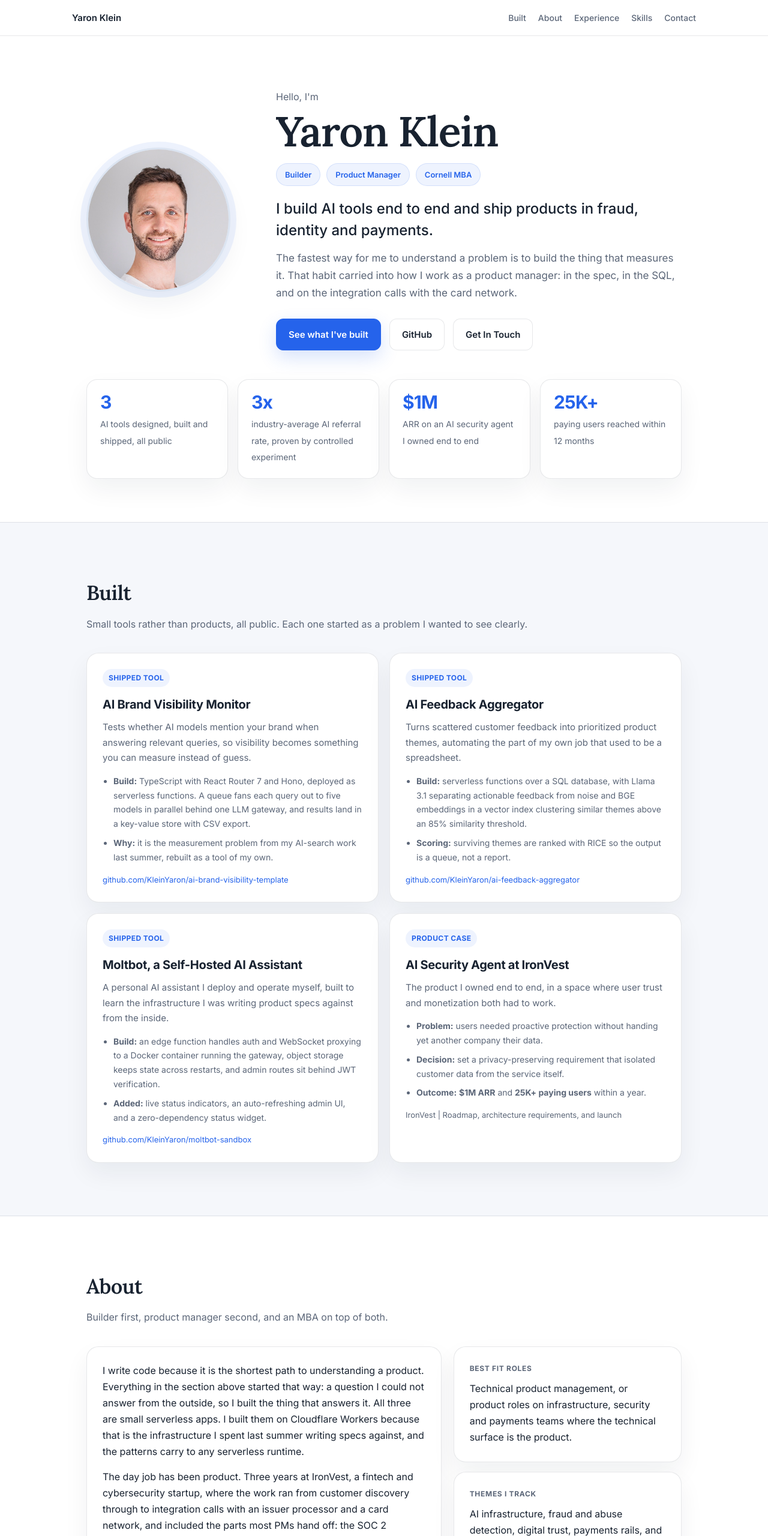
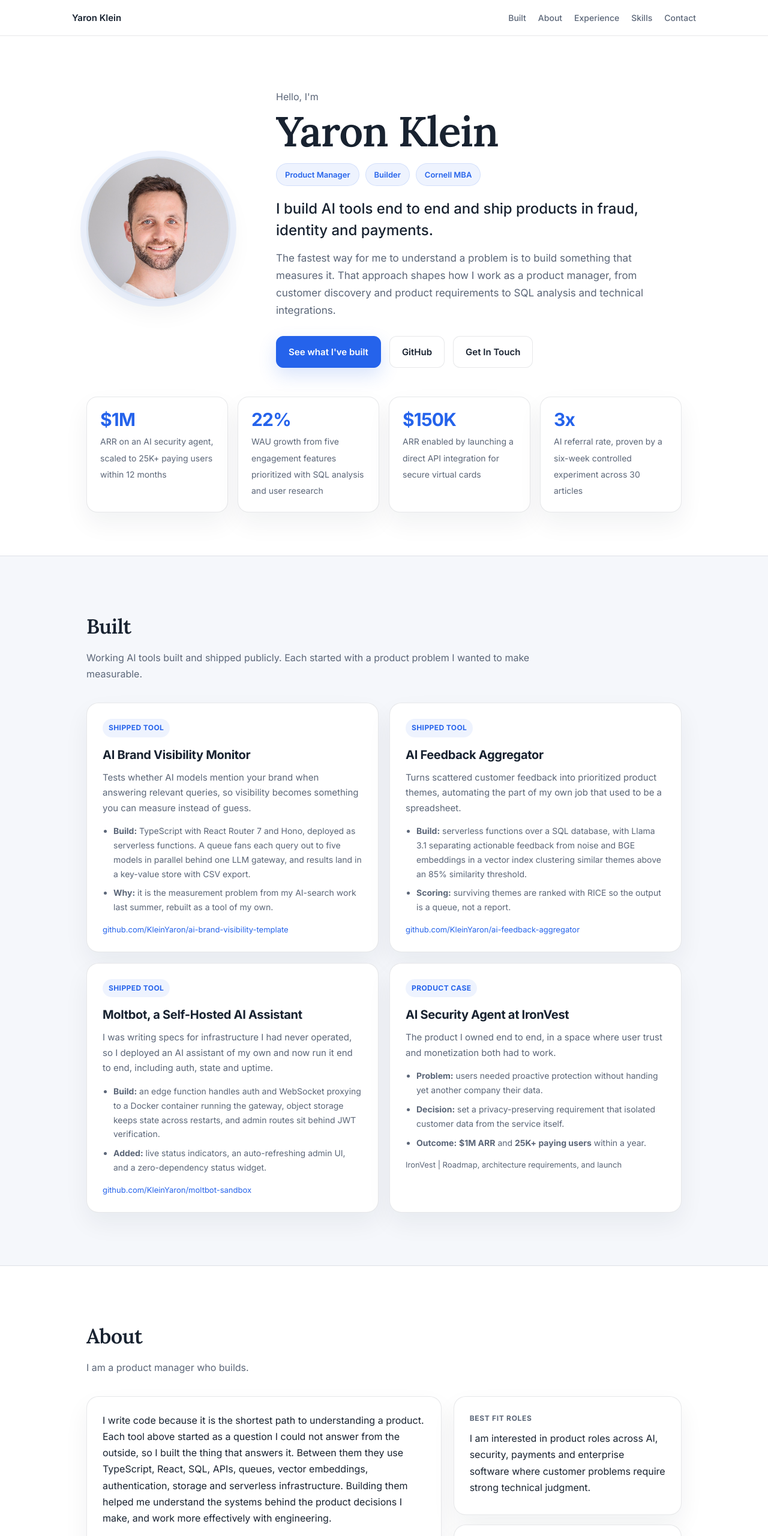
Before and after one commit to KleinYaron/KleinYaron.github.io, a plain HTML site: page index.html in a window 1280 px wide. Shown: the top 2560 px of the page at 60% size. Drawn offline with Linux system fonts and the light colour scheme.

Commit message:
Lead with product manager; replace highlight cards with outcome metrics

```diff
--- a/index.html
+++ b/index.html
@@ -3,8 +3,8 @@
 <head>
   <meta charset="UTF-8" />
   <meta name="viewport" content="width=device-width, initial-scale=1.0" />
-  <title>Yaron Klein | Builder and Product Manager</title>
-  <meta name="description" content="Yaron Klein builds AI tools end to end and ships products in fraud, identity and payments. Cornell MBA 2027." />
+  <title>Yaron Klein | Product Manager and Builder</title>
+  <meta name="description" content="Yaron Klein is a product manager who builds, across AI, security, fraud, identity and payments. Cornell MBA 2027." />
   <link rel="preconnect" href="https://fonts.googleapis.com" />
   <link rel="preconnect" href="https://fonts.gstatic.com" crossorigin />
   <link href="https://fonts.googleapis.com/css2?family=Inter:wght@300;400;500;600;700&family=Lora:wght@400;600&display=swap" rel="stylesheet" />
@@ -431,12 +431,12 @@
             <div class="eyebrow">Hello, I'm</div>
             <h1>Yaron Klein</h1>
             <div class="pill-row">
+              <span class="pill">Product Manager</span>
               <span class="pill">Builder</span>
-              <span class="pill">Product Manager</span>
               <span class="pill">Cornell MBA</span>
             </div>
             <p class="hero-sub">I build AI tools end to end and ship products in fraud, identity and payments.</p>
-            <p class="hero-copy">The fastest way for me to understand a problem is to build the thing that measures it. That habit carried into how I work as a product manager: in the spec, in the SQL, and on the integration calls with the card network.</p>
+            <p class="hero-copy">The fastest way for me to understand a problem is to build something that measures it. That approach shapes how I work as a product manager, from customer discovery and product requirements to SQL analysis and technical integrations.</p>
             <div class="cta-row">
               <a class="btn primary" href="#built">See what I've built</a>
               <a class="btn" href="https://github.com/KleinYaron" target="_blank">GitHub</a>
@@ -446,10 +446,10 @@
         </div>
 
         <div class="proof-grid">
-          <div class="proof"><strong>3</strong><span>AI tools designed, built and shipped, all public</span></div>
-          <div class="proof"><strong>3x</strong><span>industry-average AI referral rate, proven by controlled experiment</span></div>
-          <div class="proof"><strong>$1M</strong><span>ARR on an AI security agent I owned end to end</span></div>
-          <div class="proof"><strong>25K+</strong><span>paying users reached within 12 months</span></div>
+          <div class="proof"><strong>$1M</strong><span>ARR on an AI security agent, scaled to 25K+ paying users within 12 months</span></div>
+          <div class="proof"><strong>22%</strong><span>WAU growth from five engagement features prioritized with SQL analysis and user research</span></div>
+          <div class="proof"><strong>$150K</strong><span>ARR enabled by launching a direct API integration for secure virtual cards</span></div>
+          <div class="proof"><strong>3x</strong><span>AI referral rate, proven by a six-week controlled experiment across 30 articles</span></div>
         </div>
       </div>
     </section>
@@ -458,7 +458,7 @@
       <div class="container">
         <div class="section-head">
           <h2>Built</h2>
-          <p>Small tools rather than products, all public. Each one started as a problem I wanted to see clearly.</p>
+          <p>Working AI tools built and shipped publicly. Each started with a product problem I wanted to make measurable.</p>
         </div>
         <div class="grid-2">
           <div class="card project">
@@ -486,7 +486,7 @@
           <div class="card project">
             <div class="tag">Shipped tool</div>
             <h3>Moltbot, a Self-Hosted AI Assistant</h3>
-            <p>A personal AI assistant I deploy and operate myself, built to learn the infrastructure I was writing product specs against from the inside.</p>
+            <p>I was writing specs for infrastructure I had never operated, so I deployed an AI assistant of my own and now run it end to end, including auth, state and uptime.</p>
             <ul>
               <li><strong>Build:</strong> an edge function handles auth and WebSocket proxying to a Docker container running the gateway, object storage keeps state across restarts, and admin routes sit behind JWT verification.</li>
               <li><strong>Added:</strong> live status indicators, an auto-refreshing admin UI, and a zero-dependency status widget.</li>
@@ -513,18 +513,18 @@
       <div class="container">
         <div class="section-head">
           <h2>About</h2>
-          <p>Builder first, product manager second, and an MBA on top of both.</p>
+          <p>I am a product manager who builds.</p>
         </div>
         <div class="about-grid">
           <div class="card">
-            <p>I write code because it is the shortest path to understanding a product. Everything in the section above started that way: a question I could not answer from the outside, so I built the thing that answers it. All three are small serverless apps. I built them on Cloudflare Workers because that is the infrastructure I spent last summer writing specs against, and the patterns carry to any serverless runtime.</p>
+            <p>I write code because it is the shortest path to understanding a product. Each tool above started as a question I could not answer from the outside, so I built the thing that answers it. Between them they use TypeScript, React, SQL, APIs, queues, vector embeddings, authentication, storage and serverless infrastructure. Building them helped me understand the systems behind the product decisions I make, and work more effectively with engineering.</p>
             <p>The day job has been product. Three years at IronVest, a fintech and cybersecurity startup, where the work ran from customer discovery through to integration calls with an issuer processor and a card network, and included the parts most PMs hand off: the SOC 2 program, the BI pipelines, the architecture decision about what the service is allowed to see.</p>
             <p>This past summer I was an MBA product manager intern on <strong>Cloudflare's</strong> Web Integrity and Trust team in Austin. I am finishing an MBA at <strong>Cornell Johnson</strong> in May 2027, where I am also a fund manager at <strong>Big Red Ventures</strong>.</p>
           </div>
           <div class="side-stack">
             <div class="card">
               <div class="mini-title">Best fit roles</div>
-              <p>Technical product management, or product roles on infrastructure, security and payments teams where the technical surface is the product.</p>
+              <p>I am interested in product roles across AI, security, payments and enterprise software where customer problems require strong technical judgment.</p>
             </div>
             <div class="card">
               <div class="mini-title">Themes I track</div>
@@ -581,8 +581,6 @@
             <div class="company">OurCrowd</div>
             <ul class="bullets">
               <li>Evaluated 12 startup investments totaling $30M, building the business cases, market sizing and competitor analysis behind memos to the investment committee.</li>
-              <li>Prepared investment materials and market views that helped guide funding and portfolio decisions.</li>
-              <li>Built pattern recognition across early-stage companies, founder execution, and market timing.</li>
             </ul>
           </div>
         </div>
@@ -594,7 +592,6 @@
             <div class="company">KPMG</div>
             <ul class="bullets">
               <li>Reduced delays and cost overruns by 40% across 200+ infrastructure projects by building a portfolio risk framework and guiding senior leadership on mitigation priorities.</li>
-              <li>Built structured recommendations for complex organizations where execution mattered as much as analysis.</li>
             </ul>
           </div>
         </div>
@@ -609,33 +606,27 @@
         </div>
         <div class="skills">
           <div class="skills-row">
-            <strong>Build</strong>
+            <strong>Product</strong>
             <div class="skill-pills">
-              <span>TypeScript</span><span>JavaScript</span><span>Python</span><span>SQL</span><span>React</span><span>Hono</span><span>Git</span>
+              <span>Technical PRDs</span><span>Customer Discovery</span><span>Product Analytics and Experimentation</span><span>Pricing and Monetization</span>
             </div>
           </div>
           <div class="skills-row">
-            <strong>Infrastructure</strong>
+            <strong>Build</strong>
             <div class="skill-pills">
-              <span>Serverless and Edge Functions</span><span>SQL and Key-Value Stores</span><span>Vector Search</span><span>Queues and Async Jobs</span><span>Object Storage</span><span>JWT Auth</span><span>Docker</span><span>Cloudflare Workers</span>
+              <span>TypeScript</span><span>Python</span><span>SQL</span><span>React</span><span>APIs and Integrations</span>
             </div>
           </div>
           <div class="skills-row">
-            <strong>AI</strong>
+            <strong>Systems</strong>
             <div class="skill-pills">
-              <span>LLM Application Design</span><span>Multi-Model Evaluation</span><span>Embeddings and Semantic Clustering</span><span>Prompt Design</span><span>Inference Gateways</span><span>Model Cost and Latency Tradeoffs</span>
+              <span>Serverless Architecture</span><span>Cloudflare Workers</span><span>LLM Application Design</span><span>Vector Search and Embeddings</span>
             </div>
           </div>
           <div class="skills-row">
             <strong>Domain</strong>
             <div class="skill-pills">
-              <span>Fraud and Abuse Detection</span><span>Identity and KYC</span><span>Payments Rails</span><span>SOC 2</span><span>Zero Trust</span><span>REST API Integration</span>
-            </div>
-          </div>
-          <div class="skills-row">
-            <strong>Product</strong>
-            <div class="skill-pills">
-              <span>Technical PRDs</span><span>Customer Discovery</span><span>Experimentation</span><span>Product Analytics</span><span>Pricing and Packaging</span><span>Agile Delivery</span>
+              <span>Fraud and Abuse</span><span>Identity and KYC</span><span>Payments</span><span>Security and Compliance</span>
             </div>
           </div>
         </div>
@@ -645,7 +636,7 @@
     <section id="contact" class="contact">
       <div class="container">
         <h2>Let's talk.</h2>
-        <p>I am looking for product roles where the technical surface is the product. Always happy to talk about fraud, identity, payments, or whatever you are building.</p>
+        <p>I am looking for product roles where I can combine customer discovery, product judgment, cross-functional leadership and hands-on technical work. Always happy to talk about fraud, identity, payments, or whatever you are building.</p>
         <div class="contact-grid">
           <a class="contact-card" href="mailto:yk846@cornell.edu"><small>Email</small><span>yk846@cornell.edu</span></a>
           <a class="contact-card" href="https://www.linkedin.com/in/yaron-klein-61b228138/" target="_blank"><small>LinkedIn</small><span>linkedin.com/in/yaron-klein-61b228138</span></a>
```
